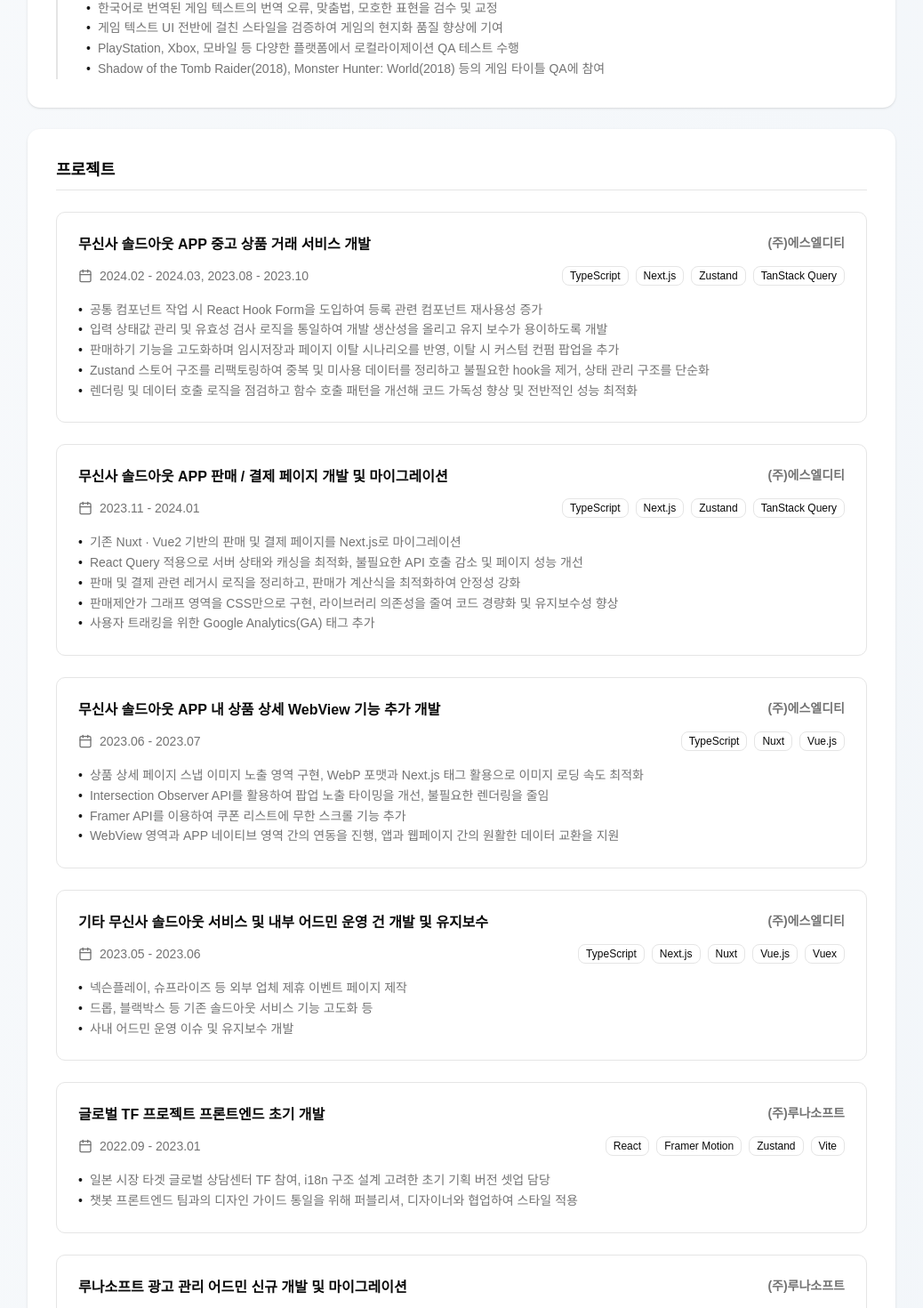
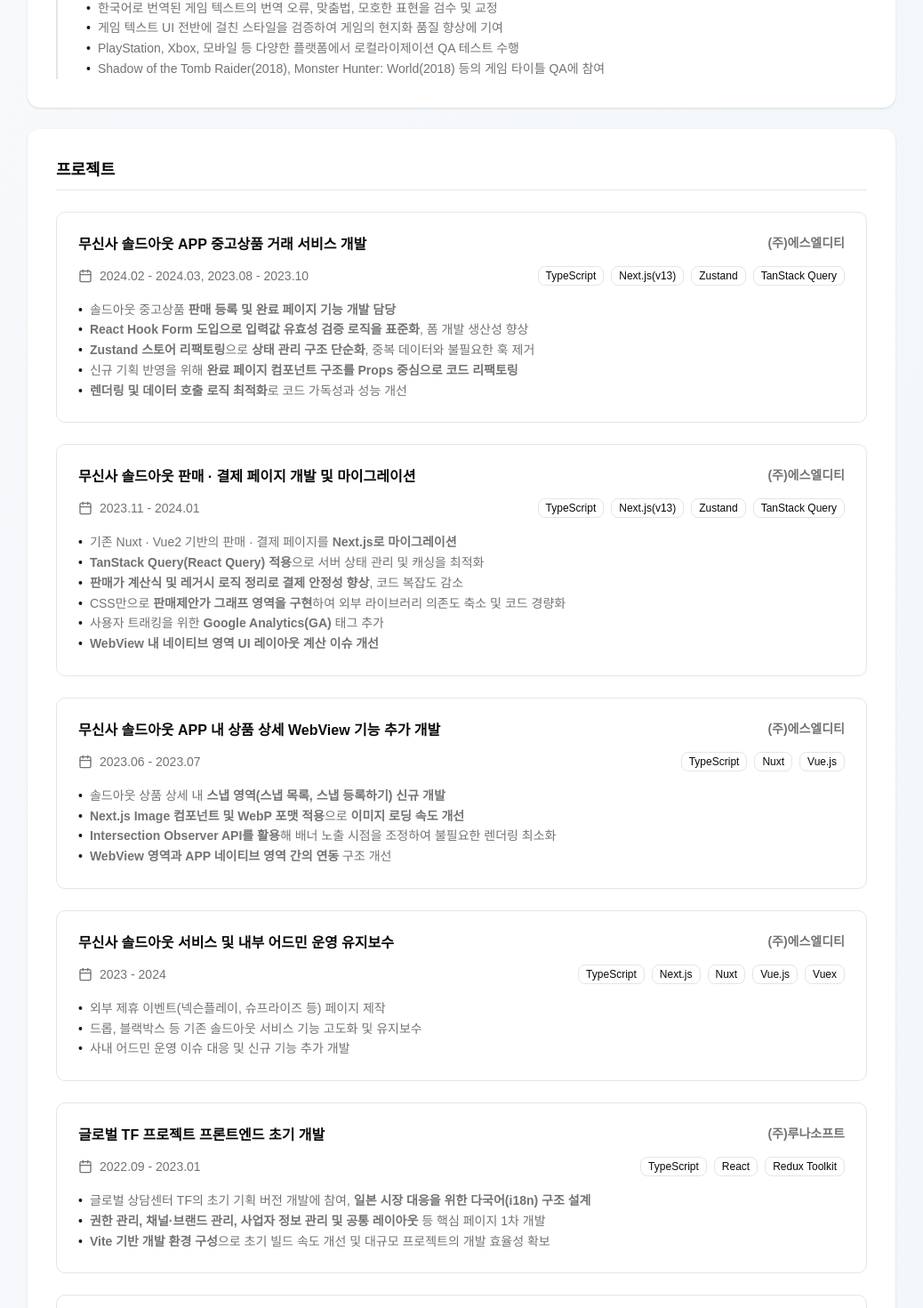
Before and after one commit to kkoomin/kkoomin.github.io, a Next.js app: page /resume in a window 1280 px wide. Shown: the part 1324-2794 px from the top of the page at 89% size, without its empty margins (121-1159 px from the left). Built offline with nearby package versions, Linux system fonts and the light colour scheme.

Commit message:
feat: 포트폴리오 코드 구조 변경, 데이터 변경
- 포트폴리오 헤더 분리
- 이력서 데이터 수정
- 포트폴리오, 이력서 데이터 interface 수정

```diff
--- a/app/data/projectData.ts
+++ b/app/data/projectData.ts
@@ -1,86 +1,4 @@
 import type { ProjectData } from "./types";
 import { projectScreenshots } from "./projectScreenshots";
 
-export const portfolioProjects: ProjectData[] = [
-  {
-    name: "무신사 솔드아웃 APP 중고 상품 거래 서비스 개발",
-    period: "2024.02 - 2024.03, 2023.08 - 2023.10",
-    company: "(주)에스엘디티",
-    description: [
-      "공통 컴포넌트 작업 시 React Hook Form을 도입하여 등록 관련 컴포넌트 재사용성 증가",
-      "입력 상태값 관리 및 유효성 검사 로직을 통일하여 개발 생산성을 올리고 유지 보수가 용이하도록 개발",
-      "판매하기 기능을 고도화하며 임시저장과 페이지 이탈 시나리오를 반영, 이탈 시 커스텀 컨펌 팝업을 추가",
-      "Zustand 스토어 구조를 리팩토링하여 중복 및 미사용 데이터를 정리하고 불필요한 hook을 제거, 상태 관리 구조를 단순화",
-    ],
-    tech: ["TypeScript", "Next.js", "Zustand", "TanStack Query"],
-    screenshots: projectScreenshots.secondhand,
-    achievements: [
-      "React Hook Form 도입으로 폼 개발 생산성 향상",
-      "상태 관리 리팩토링",
-      "임시저장 기능",
-    ],
-    takeaways: [
-      "복잡한 폼 상태 관리에서 React Hook Form의 효율성 체감",
-      "점진적 리팩토링의 중요성 인식",
-    ],
-    technicalDetails: [
-      "React Hook Form을 활용한 타입 안전 폼 validation 구현",
-      "임시저장 기능 구현",
-      "Custom hook을 통한 폼 로직 재사용성 극대화",
-    ],
-  },
-  {
-    name: "무신사 솔드아웃 APP 판매 / 결제 페이지 개발 및 마이그레이션",
-    period: "2023.11 - 2024.01",
-    company: "(주)에스엘디티",
-    description: [
-      "기존 Nuxt · Vue2 기반의 판매 및 결제 페이지를 Next.js로 마이그레이션",
-      "React Query 적용으로 서버 상태와 캐싱을 최적화, 불필요한 API 호출 감소 및 페이지 성능 개선",
-      "판매 및 결제 관련 레거시 로직을 정리하고, 판매가 계산식을 최적화하여 안정성 강화",
-      "판매제안가 그래프 영역을 CSS만으로 구현, 라이브러리 의존성을 줄여 코드 경량화 및 유지보수성 향상",
-    ],
-    tech: ["TypeScript", "Next.js", "Zustand", "TanStack Query"],
-    screenshots: projectScreenshots.sell,
-    achievements: [
-      "Vue에서 React로 마이그레이션하여 코드 베이스 통일",
-      "TanStack Query 도입으로 불필요한 API 호출 감소",
-      "CSS 기반 그래프 구현으로 번들 사이즈 100KB 감소",
-    ],
-    takeaways: [
-      "프레임워크 마이그레이션 전략 수립 경험",
-      "성능 최적화의 실질적 효과 체감",
-    ],
-    technicalDetails: [
-      "점진적 마이그레이션 전략으로 서비스 중단 없이 전환 완료",
-      "TanStack Query의 staleTime, cacheTime 최적화",
-      "CSS Grid와 Flexbox를 활용한 반응형 그래프 구현",
-    ],
-  },
-  {
-    name: "무신사 솔드아웃 APP 내 상품 상세 WebView 기능 추가 개발",
-    period: "2023.06 - 2023.07",
-    company: "(주)에스엘디티",
-    description: [
-      "상품 상세 페이지 스냅 이미지 노출 영역 구현, WebP 포맷과 Next.js 태그 활용으로 이미지 로딩 속도 최적화",
-      "Intersection Observer API를 활용하여 팝업 노출 타이밍을 개선, 불필요한 렌더링을 줄임",
-      "Framer API를 이용하여 쿠폰 리스트에 무한 스크롤 기능 추가",
-      "WebView 영역과 APP 네이티브 영역 간의 연동을 진행, 앱과 웹페이지 간의 원활한 데이터 교환을 지원",
-    ],
-    tech: ["TypeScript", "Nuxt", "Vue.js"],
-    screenshots: projectScreenshots.snap,
-    achievements: [
-      "WebP 포맷 도입으로 이미지 로딩 속도 향상",
-      "Intersection Observer 활용으로 불필요한 렌더링 제거",
-      "네이티브-웹 브릿지 구현으로 사용자 경험 향상",
-    ],
-    takeaways: [
-      "WebView와 Native 간 통신 메커니즘 이해",
-      "성능 최적화 기법 습득",
-    ],
-    technicalDetails: [
-      "Next.js Image 컴포넌트와 WebP 포맷 활용한 이미지 최적화",
-      "Intersection Observer API를 활용한 Lazy Loading 구현",
-      "postMessage API를 활용한 WebView-Native 브릿지 구현",
-    ],
-  },
-];
+export const portfolioProjects: ProjectData[] = [];
--- a/app/data/projectScreenshots.ts
+++ b/app/data/projectScreenshots.ts
@@ -6,7 +6,7 @@ export const projectScreenshots = {
     "/assets/SLDT_secondhand_03.PNG",
     "/assets/SLDT_secondhand_04.PNG",
     "/assets/SLDT_secondhand_05.PNG",
-    "/assets/SLDT_secondhand_06.PNG",
+    // "/assets/SLDT_secondhand_06.PNG",
     "/assets/SLDT_secondhand_07.PNG",
     "/assets/SLDT_secondhand_08.PNG",
     "/assets/SLDT_secondhand_09.PNG",
--- a/app/data/resumeData.ts
+++ b/app/data/resumeData.ts
@@ -25,38 +25,26 @@ export const resumeData: ResumeData = {
       skills: [
         "TypeScript",
         "JavaScript",
+        "React",
+        "Vue.js",
+        "Angular",
         "Next.js",
         "Nuxt",
-        "Vue.js",
         "React Native",
-        "Angular",
       ],
     },
     {
-      category: "Libraries",
+      category: "Libraries & Tools",
       skills: [
-        "React",
+        "TanStack Query",
         "Zustand",
-        "TanStack Query",
         "Vuex",
+        "Redux Toolkit",
         "Tailwind CSS",
-        "Redux Toolkit",
+        "GraphQL",
+        "Vite",
       ],
     },
-    // {
-    //   category: "Tools & Technologies",
-    //   skills: ["Git", "Webpack", "Vite", "Figma", "Storybook"],
-    // },
-    // {
-    //   category: "Concepts",
-    //   skills: [
-    //     "Responsive Design",
-    //     "Accessibility (WCAG)",
-    //     "Performance Optimization",
-    //     "UI/UX Design",
-    //     "Agile/Scrum",
-    //   ],
-    // },
   ],
   experiences: [
     {
@@ -97,128 +85,135 @@ export const resumeData: ResumeData = {
     },
   ],
   projects: [
+    // ===============================
+    // (주)에스엘디티
+    // ===============================
     {
-      name: "무신사 솔드아웃 APP 중고 상품 거래 서비스 개발",
+      name: "무신사 솔드아웃 APP 중고상품 거래 서비스 개발",
+      company: "(주)에스엘디티",
+      period: "2024.02 - 2024.03, 2023.08 - 2023.10",
       description: [
-        "공통 컴포넌트 작업 시 React Hook Form을 도입하여 등록 관련 컴포넌트 재사용성 증가",
-        "입력 상태값 관리 및 유효성 검사 로직을 통일하여 개발 생산성을 올리고 유지 보수가 용이하도록 개발",
-        "판매하기 기능을 고도화하며 임시저장과 페이지 이탈 시나리오를 반영, 이탈 시 커스텀 컨펌 팝업을 추가",
-        "Zustand 스토어 구조를 리팩토링하여 중복 및 미사용 데이터를 정리하고 불필요한 hook을 제거, 상태 관리 구조를 단순화",
-        "렌더링 및 데이터 호출 로직을 점검하고 함수 호출 패턴을 개선해 코드 가독성 향상 및 전반적인 성능 최적화",
+        "솔드아웃 중고상품 **판매 등록 및 완료 페이지 기능 개발 담당**",
+        "**React Hook Form 도입으로 입력값 유효성 검증 로직을 표준화**, 폼 개발 생산성 향상",
+        "**Zustand 스토어 리팩토링**으로 **상태 관리 구조 단순화**, 중복 데이터와 불필요한 훅 제거",
+        "신규 기획 반영을 위해 **완료 페이지 컴포넌트 구조를 Props 중심으로 코드 리팩토링**",
+        "**렌더링 및 데이터 호출 로직 최적화**로 코드 가독성과 성능 개선",
       ],
-      tech: ["TypeScript", "Next.js", "Zustand", "TanStack Query"],
-      period: "2024.02 - 2024.03, 2023.08 - 2023.10",
-      company: "(주)에스엘디티",
+      tech: ["TypeScript", "Next.js(v13)", "Zustand", "TanStack Query"],
     },
     {
-      name: "무신사 솔드아웃 APP 판매 / 결제 페이지 개발 및 마이그레이션",
+      name: "무신사 솔드아웃 판매 · 결제 페이지 개발 및 마이그레이션",
+      company: "(주)에스엘디티",
+      period: "2023.11 - 2024.01",
       description: [
-        "기존 Nuxt · Vue2 기반의 판매 및 결제 페이지를 Next.js로 마이그레이션",
-        "React Query 적용으로 서버 상태와 캐싱을 최적화, 불필요한 API 호출 감소 및 페이지 성능 개선",
-        "판매 및 결제 관련 레거시 로직을 정리하고, 판매가 계산식을 최적화하여 안정성 강화",
-        "판매제안가 그래프 영역을 CSS만으로 구현, 라이브러리 의존성을 줄여 코드 경량화 및 유지보수성 향상",
-        "사용자 트래킹을 위한 Google Analytics(GA) 태그 추가",
+        "기존 Nuxt · Vue2 기반의 판매 · 결제 페이지를 **Next.js로 마이그레이션**",
+        "**TanStack Query(React Query) 적용**으로 서버 상태 관리 및 캐싱을 최적화",
+        "**판매가 계산식 및 레거시 로직 정리로 결제 안정성 향상**, 코드 복잡도 감소",
+        "CSS만으로 **판매제안가 그래프 영역을 구현**하여 외부 라이브러리 의존도 축소 및 코드 경량화",
+        "사용자 트래킹을 위한 **Google Analytics(GA)** 태그 추가",
+        "**WebView 내 네이티브 영역 UI 레이아웃 계산 이슈 개선**",
       ],
-      tech: ["TypeScript", "Next.js", "Zustand", "TanStack Query"],
-      period: "2023.11 - 2024.01",
-      company: "(주)에스엘디티",
+      tech: ["TypeScript", "Next.js(v13)", "Zustand", "TanStack Query"],
     },
     {
       name: "무신사 솔드아웃 APP 내 상품 상세 WebView 기능 추가 개발",
+      company: "(주)에스엘디티",
+      period: "2023.06 - 2023.07",
       description: [
-        "상품 상세 페이지 스냅 이미지 노출 영역 구현, WebP 포맷과 Next.js 태그 활용으로 이미지 로딩 속도 최적화",
-        "Intersection Observer API를 활용하여 팝업 노출 타이밍을 개선, 불필요한 렌더링을 줄임",
-        "Framer API를 이용하여 쿠폰 리스트에 무한 스크롤 기능 추가",
-        "WebView 영역과 APP 네이티브 영역 간의 연동을 진행, 앱과 웹페이지 간의 원활한 데이터 교환을 지원",
+        "솔드아웃 상품 상세 내 **스냅 영역(스냅 목록, 스냅 등록하기) 신규 개발**",
+        "**Next.js Image 컴포넌트 및 WebP 포맷 적용**으로 **이미지 로딩 속도 개선**",
+        "**Intersection Observer API를 활용**해 배너 노출 시점을 조정하여 불필요한 렌더링 최소화",
+        "**WebView 영역과 APP 네이티브 영역 간의 연동** 구조 개선",
       ],
       tech: ["TypeScript", "Nuxt", "Vue.js"],
-      period: "2023.06 - 2023.07",
-      company: "(주)에스엘디티",
     },
     {
-      name: "기타 무신사 솔드아웃 서비스 및 내부 어드민 운영 건 개발 및 유지보수",
+      name: "무신사 솔드아웃 서비스 및 내부 어드민 운영 유지보수",
+      company: "(주)에스엘디티",
+      period: "2023 - 2024",
       description: [
-        "넥슨플레이, 슈프라이즈 등 외부 업체 제휴 이벤트 페이지 제작",
-        "드롭, 블랙박스 등 기존 솔드아웃 서비스 기능 고도화 등",
-        "사내 어드민 운영 이슈 및 유지보수 개발",
+        "외부 제휴 이벤트(넥슨플레이, 슈프라이즈 등) 페이지 제작",
+        "드롭, 블랙박스 등 기존 솔드아웃 서비스 기능 고도화 및 유지보수",
+        "사내 어드민 운영 이슈 대응 및 신규 기능 추가 개발",
       ],
       tech: ["TypeScript", "Next.js", "Nuxt", "Vue.js", "Vuex"],
-      period: "2023.05 - 2023.06",
-      company: "(주)에스엘디티",
     },
+
+    // ===============================
+    // (주)루나소프트
+    // ===============================
     {
       name: "글로벌 TF 프로젝트 프론트엔드 초기 개발",
+      company: "(주)루나소프트",
+      period: "2022.09 - 2023.01",
       description: [
-        "일본 시장 타겟 글로벌 상담센터 TF 참여, i18n 구조 설계 고려한 초기 기획 버전 셋업 담당",
-        "챗봇 프론트엔드 팀과의 디자인 가이드 통일을 위해 퍼블리셔, 디자이너와 협업하여 스타일 적용",
+        "글로벌 상담센터 TF의 초기 기획 버전 개발에 참여, **일본 시장 대응을 위한 다국어(i18n) 구조 설계**",
+        "**권한 관리, 채널·브랜드 관리, 사업자 정보 관리 및 공통 레이아웃** 등 핵심 페이지 1차 개발",
+        "**Vite 기반 개발 환경 구성**으로 초기 빌드 속도 개선 및 대규모 프로젝트의 개발 효율성 확보",
       ],
-      tech: ["React", "Framer Motion", "Zustand", "Vite"],
-      period: "2022.09 - 2023.01",
-      company: "(주)루나소프트",
+      tech: ["TypeScript", "React", "Redux Toolkit"],
     },
     {
       name: "루나소프트 광고 관리 어드민 신규 개발 및 마이그레이션",
+      company: "(주)루나소프트",
+      period: "2020.10 - 2022.09",
       description: [
-        "광고 어드민 프론트엔드 신규 설계 및 개발 (초기 개발 스택 Angular10, TypeScript)",
-        "광고 채널 · 지면 관리, 관리자 권한 관리 등 주요 기능 및 핵심 워크플로우 개발",
-        "Google Charts API 기반 광고 · 채널 통계 대시보드 구축 (일별 현황, 그룹별 클릭/조회수, 채널별 통계)",
-        "사내 기술 스택 통일을 위해 Angular 프로젝트를 React + Redux Toolkit으로 리빌딩",
-        "React 기반으로 프로젝트 재설계, 상태 관리 최적화 및 유지보수성 강화",
+        "팀 내 **단독 프론트엔드 개발자로** 신규 광고 어드민 **전체 영역을 설계·구현 및 유지보수**",
+        "광고 채널 및 지면 관리, 관리자 권한 관리 등 **핵심 워크플로우 UI/로직 개발**",
+        "**Google Charts API** 기반 **통계 대시보드 구축** (일별 현황, 그룹별 클릭/조회수, 채널별 통계)",
+        "**Angular10 기반 초기 프로젝트를 React로 마이그레이션**하며 사내 기술 스택 통합에 기여",
       ],
       tech: ["TypeScript", "React", "Redux Toolkit", "Angular", "RxJS"],
-      period: "2020.10 - 2022.09",
-      company: "(주)루나소프트",
     },
     {
       name: "리로드(Re:Load) - 이커머스 마케팅 솔루션 어드민 시스템 개편",
+      company: "(주)루나소프트",
+      period: "2022.04 - 2022.07",
       description: [
-        "기존 어드민에 산재되어 있던 리로드 서비스 관리 기능을 단일 페이지로 통합",
-        "React Query 도입으로 서버 상태를 분리하고 재사용성 강화 및 캐시 기반 성능 최적화",
-        "서비스 관리 페이지 신규 설계 및 세팅, 배치관리, 운영관리 등의 기능 개발",
-        "페이지 전 영역 퍼블리싱 및 BEM 기반 SCSS 커스텀 스타일링 작업",
+        "분산되어 있던 **리로드 서비스 관리 기능을 단일 어드민으로 통합**, 운영 효율성 향상",
+        "서비스 관리 · 배치관리 · 운영관리 등 **페이지 신규 개발 및 UI 구조 설계**",
+        "페이지 전 영역 **퍼블리싱 및 BEM 기반 SCSS 스타일링** 작업",
       ],
       tech: ["TypeScript", "React", "Redux Toolkit"],
-      period: "2020.10 - 2022.09",
-      company: "(주)루나소프트",
     },
     {
       name: "인스타그램 챗봇 빌더(StarBuilder) 개발",
+      company: "(주)루나소프트",
+      period: "2021.10 - 2021.12",
       description: [
         "인스타그램 멘션 자동응답(Story Mention) 챗봇 페이지 기능 개발",
         "인스타그램 챗봇 등록 및 수정을 위한 단계별 시나리오 빌더 UI를 개발",
         "QA 건 처리 및 담당 페이지 외의 공통 컴포넌트 이슈 해결",
       ],
       tech: ["TypeScript", "React"],
-      period: "2021.10 - 2021.12",
-      company: "(주)루나소프트",
     },
     {
       name: "스마트 배송조회 서비스 고도화",
+      company: "(주)루나소프트",
+      period: "2020.09 - 2020.12",
       description: [
         "스마트 배송조회 페이지 레이아웃 개편 작업",
-        "ADON 광고 배너 관련 ChannelAPI 연동 작업",
-        "카페24 알림톡 연동을 위한 API 별도 생성에 따른 프론트 기능 변경 작업 (2022.12)",
+        "광고 어드민 배너 관련 ChannelAPI 연동 작업",
+        "카페24 알림톡 연동을 위한 API 별도 생성에 따른 프론트 기능 변경 작업",
       ],
       tech: ["Vue.js"],
-      period: "2020.09 - 2020.12",
-      company: "(주)루나소프트",
     },
     {
       name: "카카오 비즈메시지 관련 프로젝트 유지 보수",
+      company: "(주)루나소프트",
+      period: "2020.09 - 2020.10",
       description: [
-        "카카오 비즈메시지 템플릿 등록 및 발송 관련 QA 이슈 분석 및 개발 진행",
-        "Vue.js 기반의 페이지 레이아웃 및 디자인 변경 요구사항 관련 퍼블리싱 작업",
+        "카카오 비즈메시지 템플릿 등록 및 발송 관련 QA 이슈 대응 및 개발 진행",
+        "Vue.js 기반 페이지 레이아웃 및 디자인 변경 퍼블리싱 작업",
         "카카오 Biz Message 상담톡 API 국문 documentation을 영문으로 번역 작업 (2021.03)",
       ],
       tech: ["Vue.js"],
-      period: "2020.09 - 2020.10",
-      company: "(주)루나소프트",
     },
   ],
   education: [
     {
       degree: "Software Engineering Course",
-      school: "FlatIron School London ",
+      school: "FlatIron School London",
       graduated: "2019.04 수료",
     },
     {
--- a/app/data/types.ts
+++ b/app/data/types.ts
@@ -20,16 +20,10 @@ export interface ExperienceItem {
   achievements: string[];
 }
 
-export interface ProjectLinkMap {
-  demo?: string;
-  github?: string;
-}
-
 export interface ProjectItem {
   name: string;
   description: string[];
   tech: string[];
-  links?: ProjectLinkMap;
   period: string;
   company: string;
 }
@@ -62,16 +56,18 @@ export interface ResumeData {
   certifications: CertificationItem[]; // 자격증
   otherExperiences: OtherExperienceItem[]; // 기타 경력
 }
+export interface ProjectData {
+  title: string; // 프로젝트명
+  company: string; // 회사명
+  period: string; // 프로젝트 기간 (YYYY.MM - YYYY.MM)
+  description: string[]; // 업무 상세
+  achievements: string[]; // 주요 성과
+  technicalDetails: TechnicalDetail[]; // 기술 세부 사항
+  tech: string[]; // 사용 기술
+  screenshots?: string[]; // 스크린샷 경로 (public 폴더 기준)
+}
 
-export interface ProjectData {
-  name: string; // 프로젝트명
-  description: string[]; // 프로젝트 설명
-  tech: string[]; // 사용 기술
-  links?: ProjectLinkMap; // 프로젝트 링크
-  period: string; // 프로젝트 기간
-  company: string; // 프로젝트 회사
-  achievements: string[]; // 프로젝트 성과
-  takeaways: string[]; // 프로젝트 배운점
-  technicalDetails: string[]; // 프로젝트 기술 세부 사항
-  screenshots: string[]; // 프로젝트 스크린샷 (public folder paths)
+interface TechnicalDetail {
+  title: string; // 기술 세부 사항 타이틀
+  points: string[]; // 기술 세부 사항 하위 bullet
 }
--- a/app/portfolio/page.tsx
+++ b/app/portfolio/page.tsx
@@ -1,4 +1,6 @@
 import { PortfolioHeader } from "./components/PortfolioHeader";
+import { PortfolioSummary } from "./components/PortfolioSummary";
+import { PortfolioExperience } from "./components/PortfolioExperience";
 import { PortfolioProjects } from "./components/PortfolioProjects";
 import { PortfolioSkills } from "./components/PortfolioSkills";
 import { BackButton } from "../ui/BackButton";
@@ -9,6 +11,10 @@ export default function Page() {
       <BackButton />
       <div className="max-w-5xl mx-auto bg-white shadow-lg print:shadow-none px-12 py-10">
         <PortfolioHeader />
+        <div className="flex space-between md:grid md:grid-cols-2 gap-6 mb-8">
+          <PortfolioSummary />
+          <PortfolioExperience />
+        </div>
         <PortfolioProjects />
         <PortfolioSkills />
       </div>
--- a/app/resume/components/Projects.tsx
+++ b/app/resume/components/Projects.tsx
@@ -1,6 +1,7 @@
 import { ExternalLink, Github, Calendar } from "lucide-react";
 import { Badge } from "../../ui/Badge";
 import { resumeData } from "../../data/resumeData";
+import { parseBold } from "@/app/lib/textUtils";
 
 export function Projects() {
   const projects = resumeData.projects;
@@ -65,7 +66,7 @@ export function Projects() {
                     className="text-muted-foreground text-sm leading-relaxed flex"
                   >
                     <span className="mr-2 text-primary">•</span>
-                    <span>{desc}</span>
+                    <span>{parseBold(desc)}</span>
                   </li>
                 ))}
               </ul>
```
Also changed, not shown: app/portfolio/components/PortfolioExperience.tsx (added, +35 -0 lines), app/portfolio/components/PortfolioHeader.tsx (+0 -45 lines), app/portfolio/components/PortfolioProjects.tsx (+29 -35 lines), app/portfolio/components/PortfolioSummary.tsx (added, +18 -0 lines).
